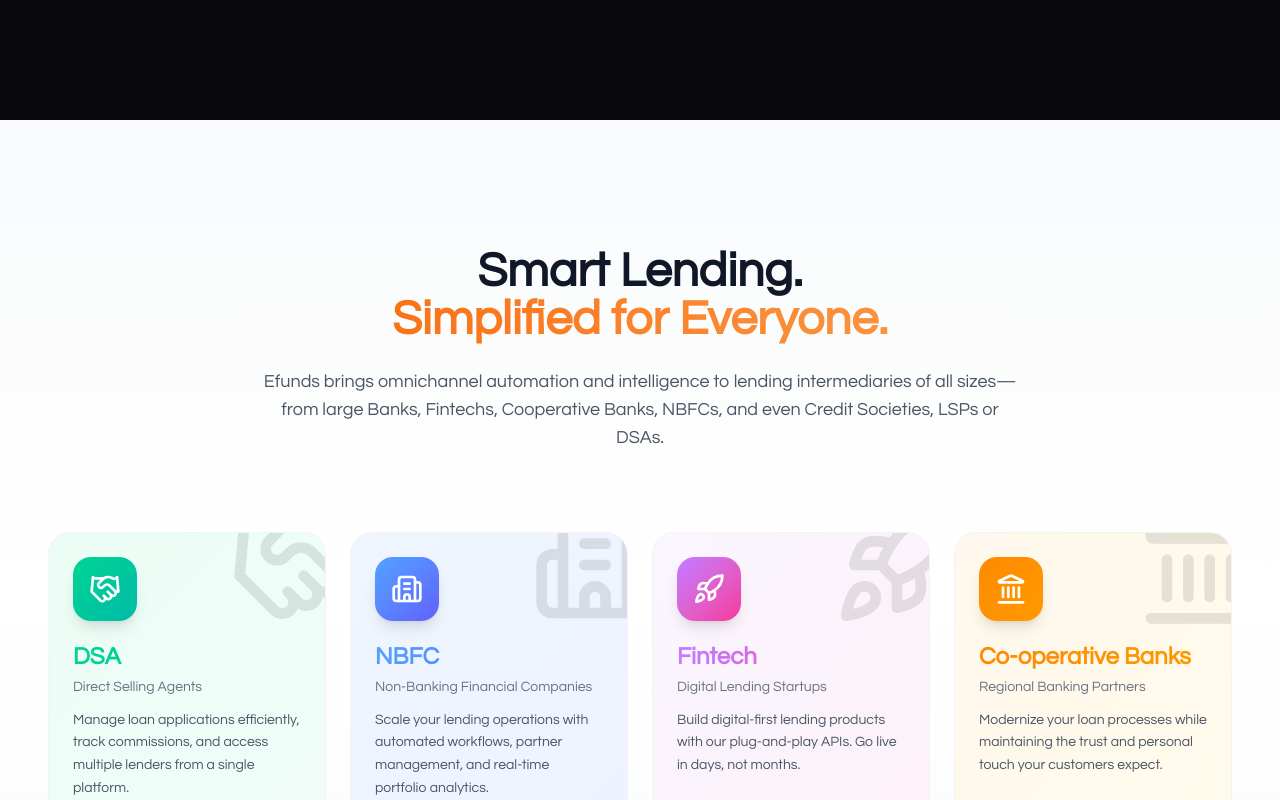
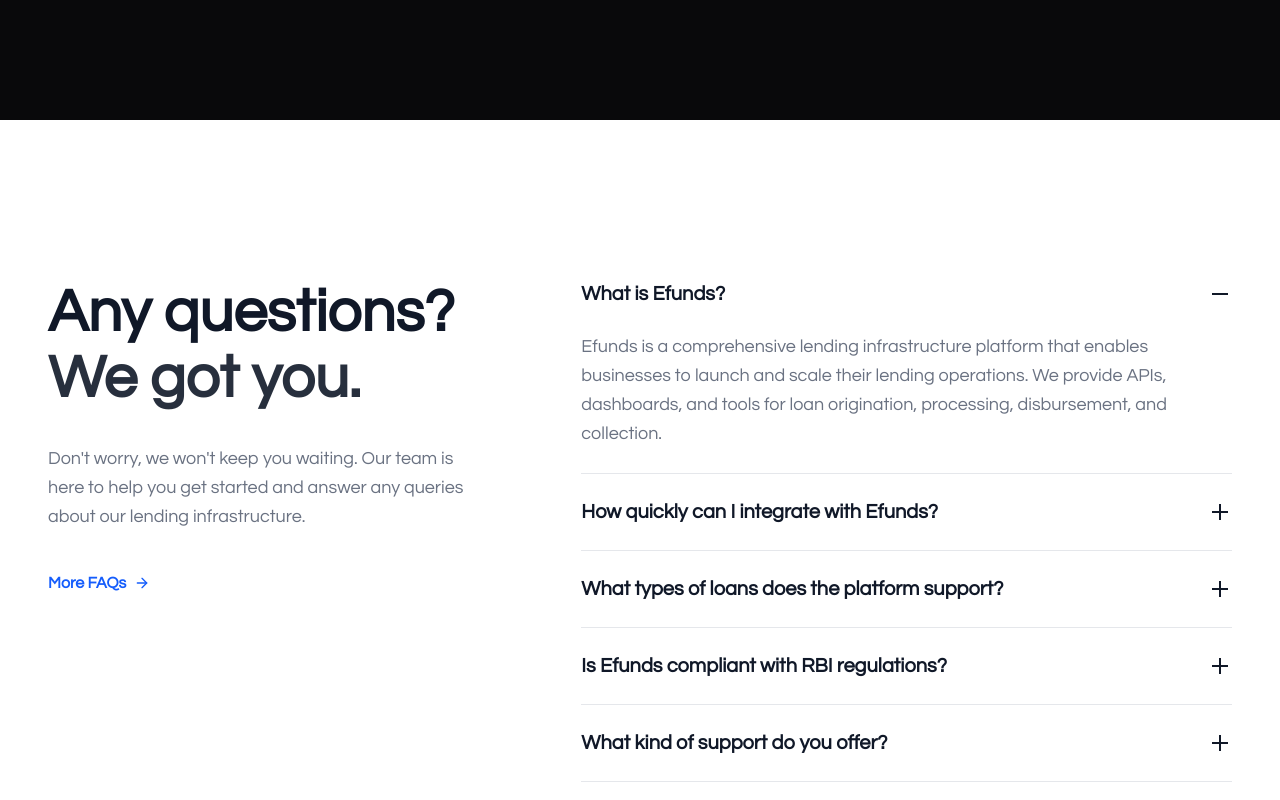
Before and after one commit to pranavadityaneti/EFunds, a Next.js app: page / in a window 1280 px wide. Shown: the part 4620-5420 px from the top of the page. Built offline with nearby package versions, Linux system fonts and the light colour scheme.

Commit message:
Remove: Smart Lending/Audience section from Landing and B2C pages

```diff
--- a/app/B2C/page.tsx
+++ b/app/B2C/page.tsx
@@ -2,7 +2,7 @@
 import B2CProductsCarousel from "@/components/b2c/B2CProductsCarousel";
 import B2CWhyChooseUs from "@/components/b2c/B2CWhyChooseUs";
 import LandingFooter from "@/components/landing/LandingFooter";
-import LandingAudience from "@/components/landing/LandingAudience";
+
 
 export default function CustomersPage() {
     return (
@@ -13,10 +13,7 @@
 
             <B2CWhyChooseUs />
 
-            {/* Dark theme audience section */}
-            <div className="bg-white">
-                <LandingAudience />
-            </div>
+
 
             <LandingFooter />
         </main>
--- a/app/page.tsx
+++ b/app/page.tsx
@@ -1,7 +1,7 @@
 import LandingHero from "@/components/landing/LandingHero";
 import LandingSolutions from "@/components/landing/LandingSolutions";
 import LandingFeatures from "@/components/landing/LandingFeatures";
-import LandingAudience from "@/components/landing/LandingAudience";
+
 import LandingAbout from "@/components/landing/LandingAbout";
 import LandingBusinessCards from "@/components/landing/LandingBusinessCards";
 import LandingFAQ from "@/components/landing/LandingFAQ";
@@ -16,7 +16,7 @@
             <LandingBusinessCards />
             <LandingSolutions />
             <LandingFeatures />
-            <LandingAudience />
+
             <LandingFAQ />
 
             <LandingFooter />
```
